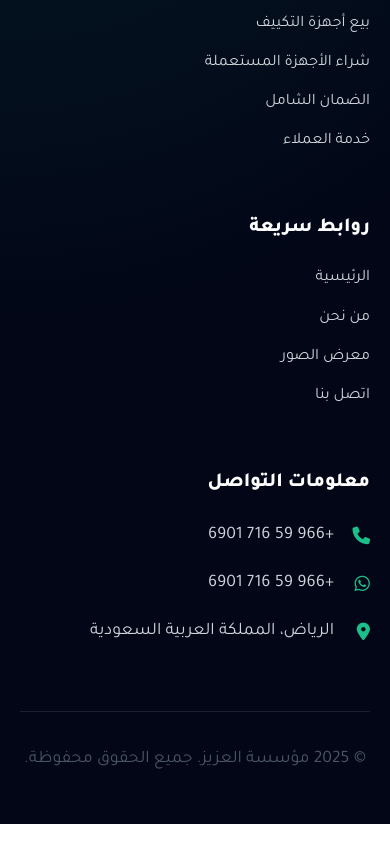
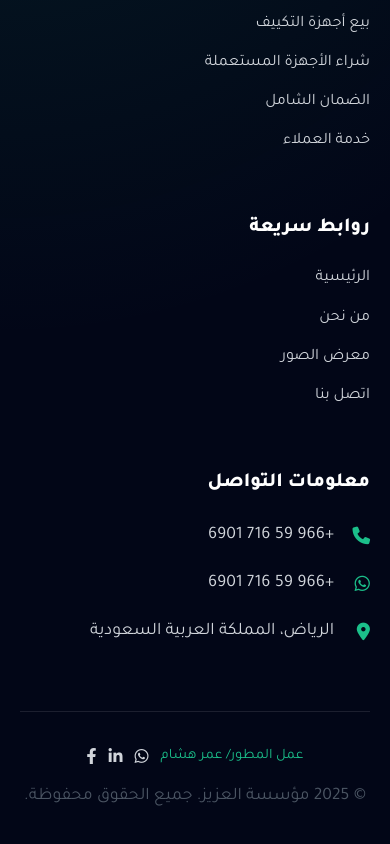
Before and after one commit to omarhesham1010/el-azizz_mokifat, a website: page index.html in a window 390 px wide. Shown: the part 9576-10420 px from the top of the page. Drawn offline with Linux system fonts and the light colour scheme.

Commit message:
Add responsive footer section with developer credits and social links.

```diff
--- a/index.html
+++ b/index.html
@@ -430,6 +430,17 @@
                 </div>
             </div>
             <div class="footer-bottom">
+                <div class="developer-credit">
+                    <span>عمل المطور/ عمر هشام</span>
+                    <div class="dev-socials">
+                        <a href="https://wa.me/201026970935" target="_blank" aria-label="WhatsApp"><i
+                                class="fab fa-whatsapp"></i></a>
+                        <a href="https://www.linkedin.com/in/omar-hesham-dev/" target="_blank" aria-label="LinkedIn"><i
+                                class="fab fa-linkedin-in"></i></a>
+                        <a href="https://www.facebook.com/omar.hesham.dev/" target="_blank" aria-label="Facebook"><i
+                                class="fab fa-facebook-f"></i></a>
+                    </div>
+                </div>
                 <p>&copy; 2025 مؤسسة العزيز. جميع الحقوق محفوظة.</p>
             </div>
         </div>
--- a/styles.css
+++ b/styles.css
@@ -1051,10 +1051,47 @@ a {
 }
 
 .footer-bottom {
-    text-align: center;
+    display: flex;
+    justify-content: space-between;
+    align-items: center;
+    flex-wrap: wrap;
+    gap: 16px;
     padding-top: 32px;
     border-top: 1px solid rgba(255, 255, 255, 0.1);
     color: var(--gray-300);
+}
+
+.footer-bottom p {
+    margin: 0;
+}
+
+.developer-credit {
+    display: flex;
+    align-items: center;
+    gap: 12px;
+    font-size: 0.9rem;
+    color: #1BBF8A;
+    direction: rtl;
+}
+
+.dev-socials {
+    display: flex;
+    align-items: center;
+    gap: 12px;
+}
+
+.dev-socials a {
+    color: var(--gray-300);
+    font-size: 16px;
+    transition: var(--transition);
+    display: flex;
+    align-items: center;
+    justify-content: center;
+}
+
+.dev-socials a:hover {
+    color: #1BBF8A;
+    transform: translateY(-2px);
 }
 
 @keyframes fadeInUp {
@@ -1181,6 +1218,13 @@ a {
     .service-card {
         padding: 32px 24px;
     }
+
+    .footer-bottom {
+        flex-direction: column;
+        justify-content: center;
+        text-align: center;
+        gap: 12px;
+    }
 }
 
 @media (max-width: 480px) {
```
Also changed, not shown: assets/images/img.jpeg (added).
